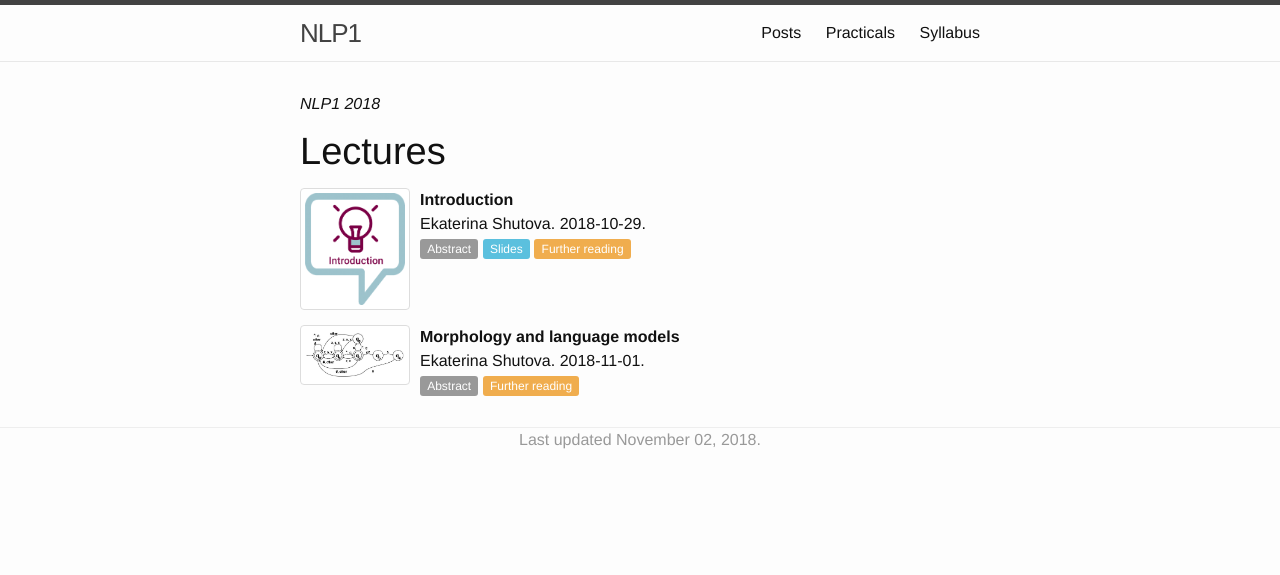
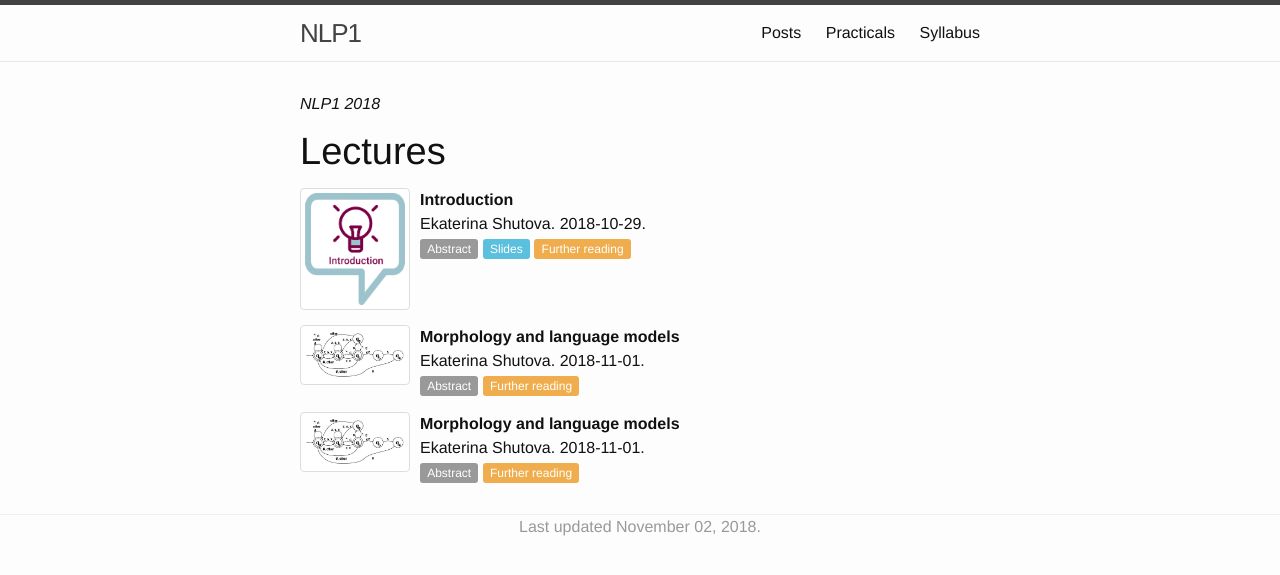
Before and after one commit to cl-illc/nlp1, a Jekyll site: the page built from syllabus.md, in a window 1280 px wide. Shown: the top 575 px of the page. Built offline with Jekyll 4.4.1, drawn with Linux system fonts in a browser that asks for light colours.

Commit message:
Update lectures.yml

```diff
--- a/_data/2018/lectures.yml
+++ b/_data/2018/lectures.yml
@@ -34,3 +34,21 @@
     - "Chapter 3: [Language modelling with n-grams](https://web.stanford.edu/~jurafsky/slp3/3.pdf) in Jurafsky and Martin (3rd edition)."
   code:
   data:
+-
+  layout: lecture
+  selected: y
+  date: 2018-11-01
+  img: Morphology
+  uid: lec2
+  title: "Morphology and language models"
+  instructor: "Ekaterina Shutova"
+  note:
+  abstract: >
+    "In this lecture, we will discuss morphological processing and language models"
+  background:
+  discussion:
+  slides:
+  further:
+    - "Chapter 3: [Language modelling with n-grams](https://web.stanford.edu/~jurafsky/slp3/3.pdf) in Jurafsky and Martin (3rd edition)."
+  code:
+  data:
```
